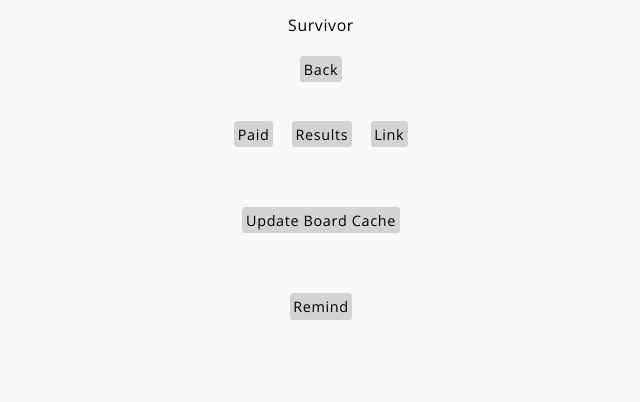
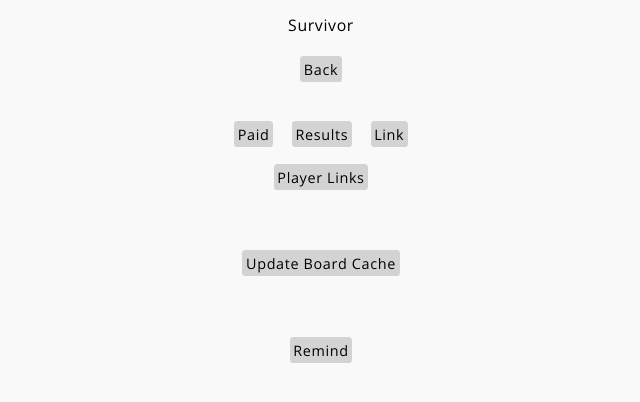
Before and after one commit to dansahagian/fbsurvivor2, a Django app: template templates/manager.html in a window 1280 px wide. Shown: the top 402 px of the page, without its empty margins (319-959 px from the left). Run offline with Django 3.2, Linux system fonts and the light colour scheme; the template is opened without the code that fills it, so the values that code supplies are empty; parts of the project's set-up code (start-up, migrations or seed data) failed here and were passed over.

Commit message:
Adds ability for admin to assume the role of any player

```diff
--- a/fbsurvivor/core/urls.py
+++ b/fbsurvivor/core/urls.py
@@ -11,6 +11,11 @@
     path("manager/<str:link>/<int:year>/", views.manager, name="manager"),
     path("other/<str:link>/<int:year>/", views.other, name="other"),
     path("get-link/<str:link>/", views.get_link, name="get-link"),
+    path(
+        "player-links/<str:link>/<int:year>",
+        views.get_player_links,
+        name="get-player-links",
+    ),
     path(
         "update-board-cache/<str:link>/<int:year>/",
         views.update_board_cache,
--- a/fbsurvivor/core/views/__init__.py
+++ b/fbsurvivor/core/views/__init__.py
@@ -8,6 +8,7 @@
     user_paid,
     get_link,
     update_board_cache,
+    get_player_links,
 )
 from .pick import pick, picks
 from .player import play, player, player_redirect, retire, other
--- a/templates/manager.html
+++ b/templates/manager.html
@@ -12,7 +12,12 @@
     </span>
     <span class="space">
         <a href="{% url 'get-link' player.link %}">Link</a>
-    </span><br><br><br><br>
+    </span>
+    <br><br>
+    <span class="space">
+        <a href="{% url 'get-player-links' player.link season.year %}">Player Links</a>
+    </span>
+    <br><br><br><br>
     <span class="space">
         <a href="{% url 'update-board-cache' player.link season.year %}">Update Board Cache</a>
     </span><br><br><br><br>
```
Also changed, not shown: fbsurvivor/core/views/manager.py (+12 -0 lines), templates/player_links.html (added, +13 -0 lines).
